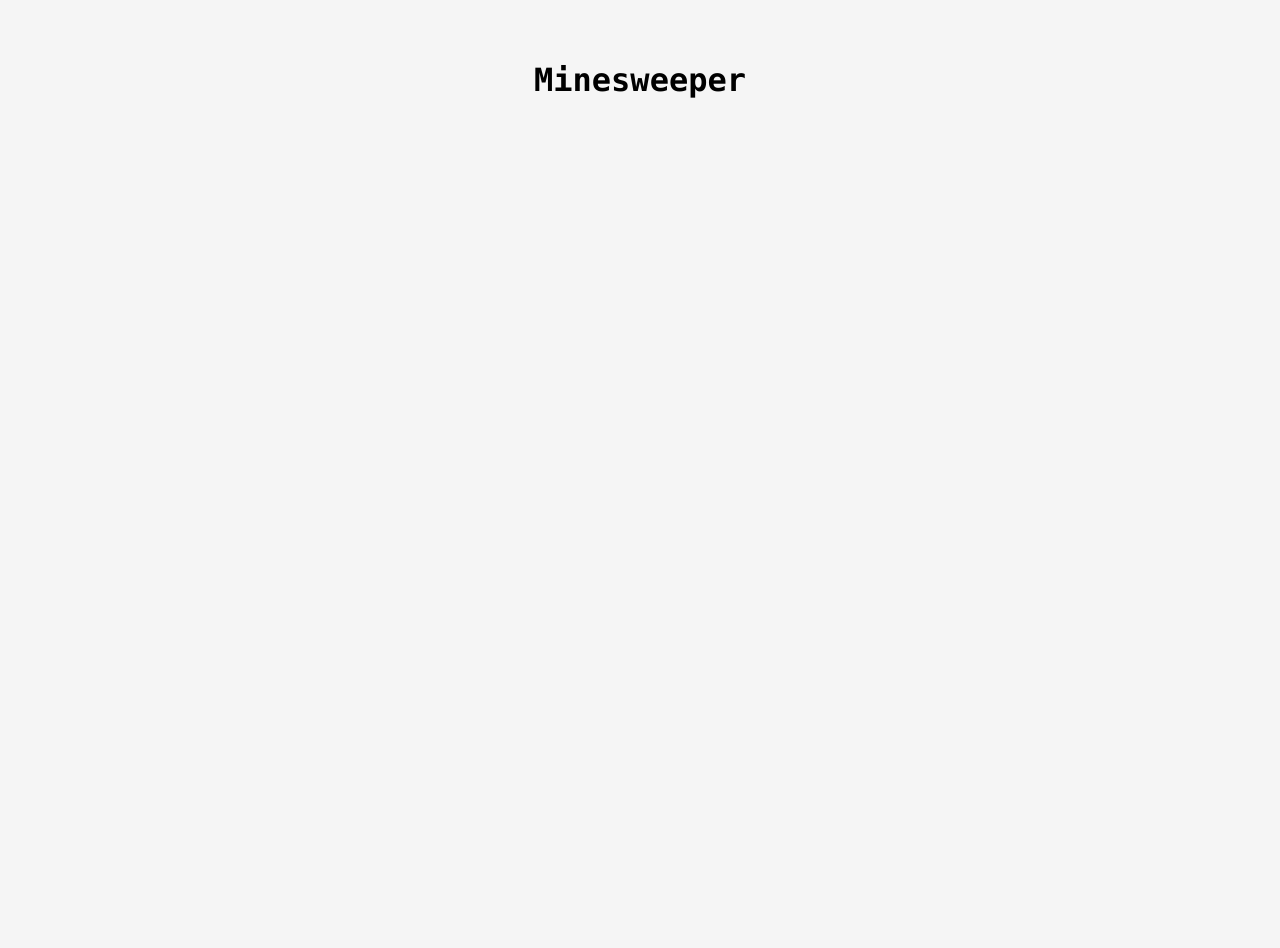
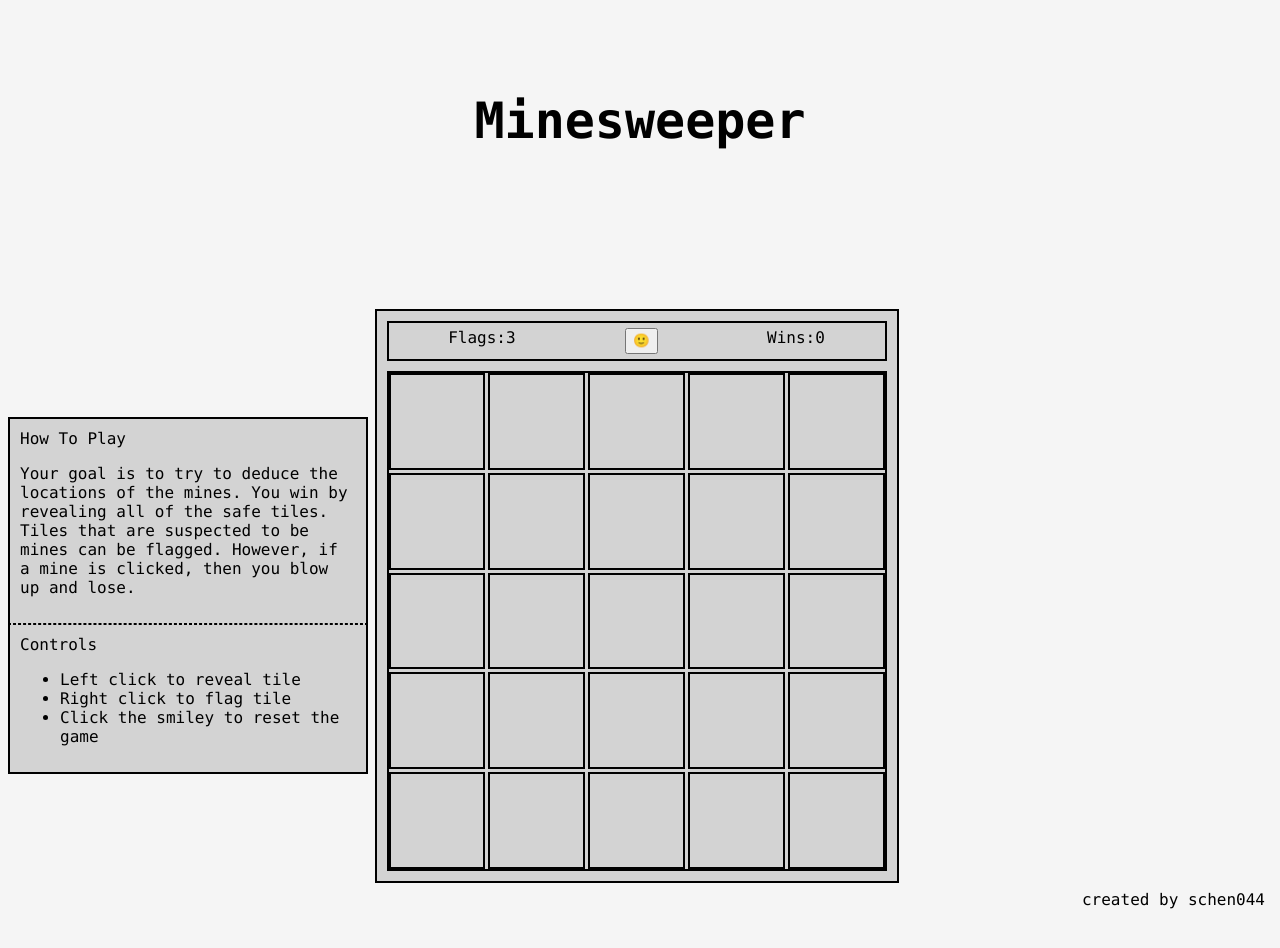
Before and after one commit to schen044/minesweeper, a plain HTML site: page index.html in a window 1280 px wide. Shown: the top 948 px of the page. Drawn offline with Linux system fonts and the light colour scheme.

Commit message:
updates class names to match changes in html. consolidates grid elements into one board element for more concise code

```diff
--- a/css/main.css
+++ b/css/main.css
@@ -23,6 +23,7 @@ body {
     grid-row-end: 2;
     text-align: center;
     padding-top: 1em;
+    font-size: 50px;
 }
 
 .help {
@@ -34,7 +35,6 @@ body {
     display: flex;
     flex-direction: column;
     justify-content: center;
-
 }
 
 #how-to {
@@ -60,7 +60,7 @@ body {
     text-align: center;
 }
 
-.game-board {
+.game {
     border: 2px black solid;
     grid-area: game;
     grid-row-start: 3;
@@ -75,8 +75,8 @@ body {
     place-items: center;
 }
 
-.menu {
-    border: 2px  black solid;
+.stats {
+    border: 2px black solid;
     display: flex;
     height: 40px;
     padding: 5px;
@@ -84,11 +84,7 @@ body {
     justify-content: space-around;
 }
 
-#reset {
-    align-items: center;
-}
-
-.board {
+.board-container {
     border: 2px black solid;
     display: grid;
     width: 500px;
@@ -100,128 +96,8 @@ body {
     text-align: center;
 }
 
-#grid-00 {
+.board {
     border: 2px black solid;
-    align-items: center;
-}
-
-#grid-01 {
-    border: 2px  black solid;
-    align-items: center;
-}
-
-#grid-02 {
-    border: 2px  black solid;
-    align-items: center;
-}
-
-#grid-03 {
-    border: 2px  black solid;
-    align-items: center;
-}
-
-#grid-04 {
-    border: 2px  black solid;
-    align-items: center;
-}
-
-#grid-05 {
-    border: 2px  black solid;
-    align-items: center;
-}
-
-#grid-06 {
-    border: 2px  black solid;
-    align-items: center;
-}
-
-#grid-07 {
-    border: 2px  black solid;
-    align-items: center;
-}
-
-#grid-08 {
-    border: 2px  black solid;
-    align-items: center;
-}
-
-#grid-09 {
-    border: 2px  black solid;
-    align-items: center;
-}
-
-#grid-10 {
-    border: 2px  black solid;
-    align-items: center;
-}
-
-#grid-11 {
-    border: 2px  black solid;
-    align-items: center;
-}
-
-#grid-12 {
-    border: 2px  black solid;
-    align-items: center;
-}
-
-#grid-13 {
-    border: 2px  black solid;
-    align-items: center;
-}
-
-#grid-14 {
-    border: 2px  black solid;
-    align-items: center;
-}
-
-#grid-15 {
-    border: 2px  black solid;
-    align-items: center;
-}
-
-#grid-16 {
-    border: 2px  black solid;
-    align-items: center;
-}
-
-#grid-17 {
-    border: 2px  black solid;
-    align-items: center;
-}
-
-#grid-18 {
-    border: 2px  black solid;
-    align-items: center;
-}
-
-#grid-19 {
-    border: 2px  black solid;
-    align-items: center;
-}
-
-#grid-20 {
-    border: 2px  black solid;
-    align-items: center;
-}
-
-#grid-21 {
-    border: 2px  black solid;
-    align-items: center;
-}
-
-#grid-22 {
-    border: 2px  black solid;
-    align-items: center;
-}
-
-#grid-23 {
-    border: 2px  black solid;
-    align-items: center;
-}
-
-#grid-24 {
-    border: 2px  black solid;
     align-items: center;
 }
 
```
